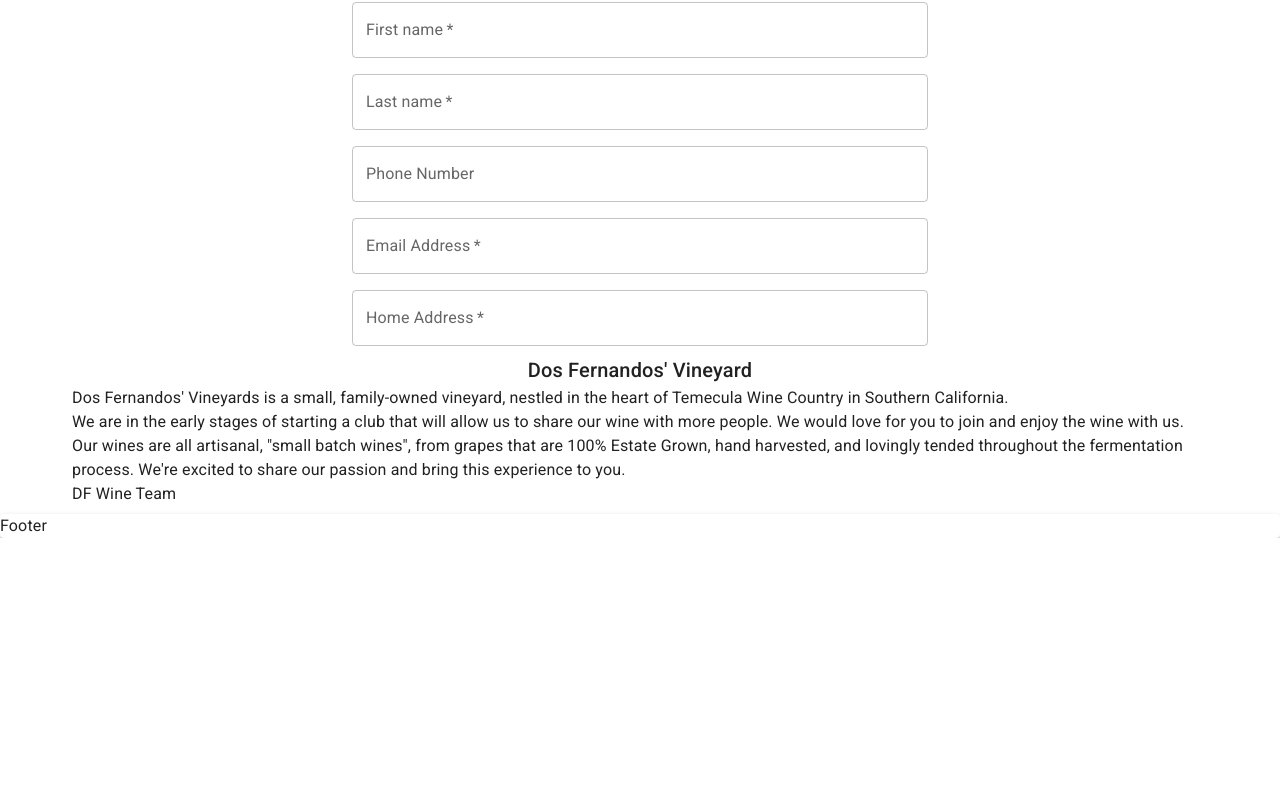
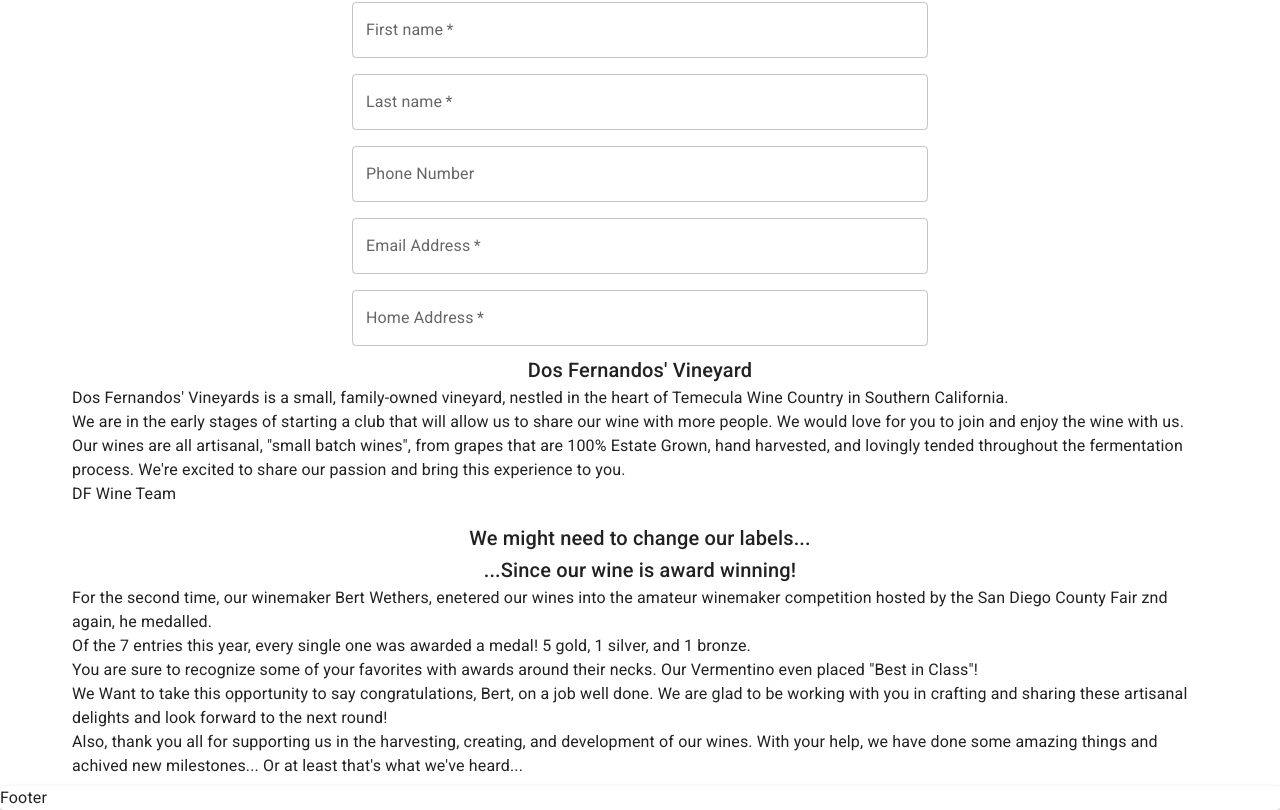
Before and after one commit to chukalicious/donfernandosvineyard, a React (Create React App) app in the folder donfernando-client/: page / in a window 1280 px wide. Shown: the part 1063-1873 px from the top of the page. Before the commit the page ends 1601 px from the top, so only its background shows below. Built offline with nearby package versions, Linux system fonts and the light colour scheme.

Commit message:
created about section and imported it to app.js

```diff
--- a/donfernando-client/src/App.js
+++ b/donfernando-client/src/App.js
@@ -3,6 +3,7 @@
 import MembershipDetailCards from "./components/MembershipDetailCards.js";
 import SignUpForm from "./components/SignupForm.js";
 import About from "./components/About";
+import Awards from "./components/Awards";
 import Footer from "./components/Footer";
 
 function App() {
@@ -10,7 +11,7 @@
     <div>
       <Header />
       <MembershipDetailCards />
-      <SignUpForm /> <About />
+      <SignUpForm /> <About /> <Awards />
       <Footer />
     </div>
   );
--- /dev/null
+++ b/donfernando-client/src/components/Awards.js
@@ -0,0 +1,49 @@
+import Box from "@mui/material/Box";
+import Paper from "@mui/material/Paper";
+import Typography from "@mui/material/Typography";
+
+const Awards = () => {
+  const paperStyle = {
+    width: "90%",
+    margin: "0 auto",
+    padding: ".5rem",
+  };
+  return (
+    <Box>
+      <Paper elevation="0" style={paperStyle}>
+        <Typography align="center" component="h2" variant="h6" noWrap>
+          We might need to change our labels...
+        </Typography>
+        <Typography align="center" component="h2" variant="h6" noWrap>
+          ...Since our wine is award winning!
+        </Typography>
+        <Typography>
+          For the second time, our winemaker Bert Wethers, enetered our wines
+          into the amateur winemaker competition hosted by the San Diego County
+          Fair znd again, he medalled.
+        </Typography>
+        <Typography>
+          Of the 7 entries this year, every single one was awarded a medal! 5
+          gold, 1 silver, and 1 bronze.
+        </Typography>
+        <Typography>
+          You are sure to recognize some of your favorites with awards around
+          their necks. Our Vermentino even placed "Best in Class"!
+        </Typography>
+        <Typography>
+          We Want to take this opportunity to say congratulations, Bert, on a
+          job well done. We are glad to be working with you in crafting and
+          sharing these artisanal delights and look forward to the next round!
+        </Typography>
+        <Typography>
+          Also, thank you all for supporting us in the harvesting, creating, and
+          development of our wines. With your help, we have done some amazing
+          things and achived new milestones... Or at least that's what we've
+          heard...
+        </Typography>
+      </Paper>
+    </Box>
+  );
+};
+
+export default Awards;
```
